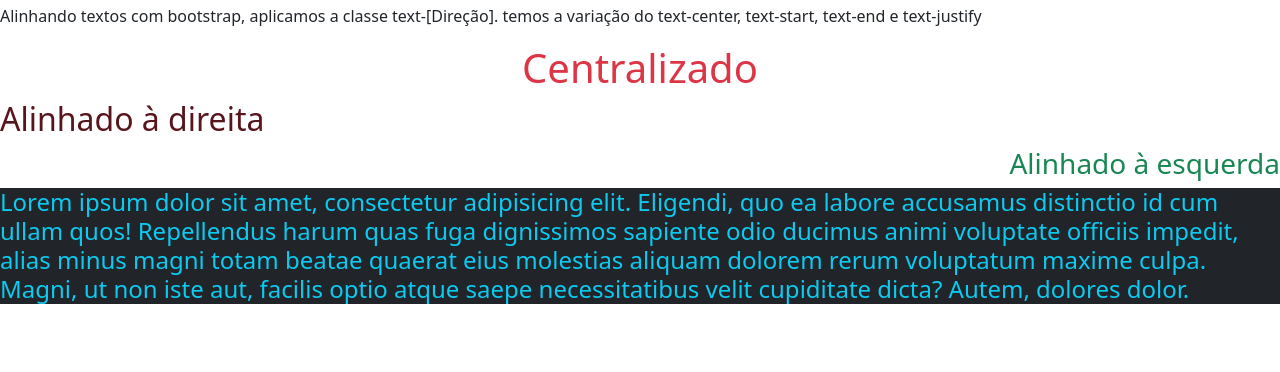
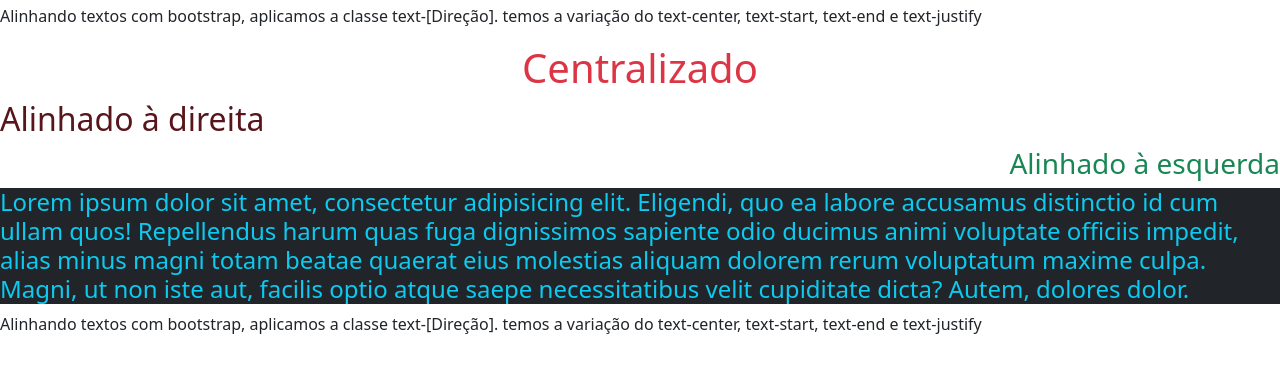
Before and after one commit to Willams-Hub/Biblioteca-CSS, a plain HTML site: page index.html in a window 1280 px wide. Shown: the part 98-470 px from the top of the page. Drawn offline with nearby package versions, Linux system fonts and the light colour scheme.

Commit message:
inclusão de parágrafo

```diff
--- a/index.html
+++ b/index.html
@@ -30,6 +30,9 @@
     maxime culpa. Magni, ut non iste aut, facilis optio atque saepe necessitatibus velit cupiditate dicta? Autem,
     dolores dolor.</h5>
 
+  <p>Alinhando textos com bootstrap, aplicamos a classe text-[Direção].
+    temos a variação do text-center, text-start, text-end e text-justify </p>
+
 </body>
 
 </html>
```
